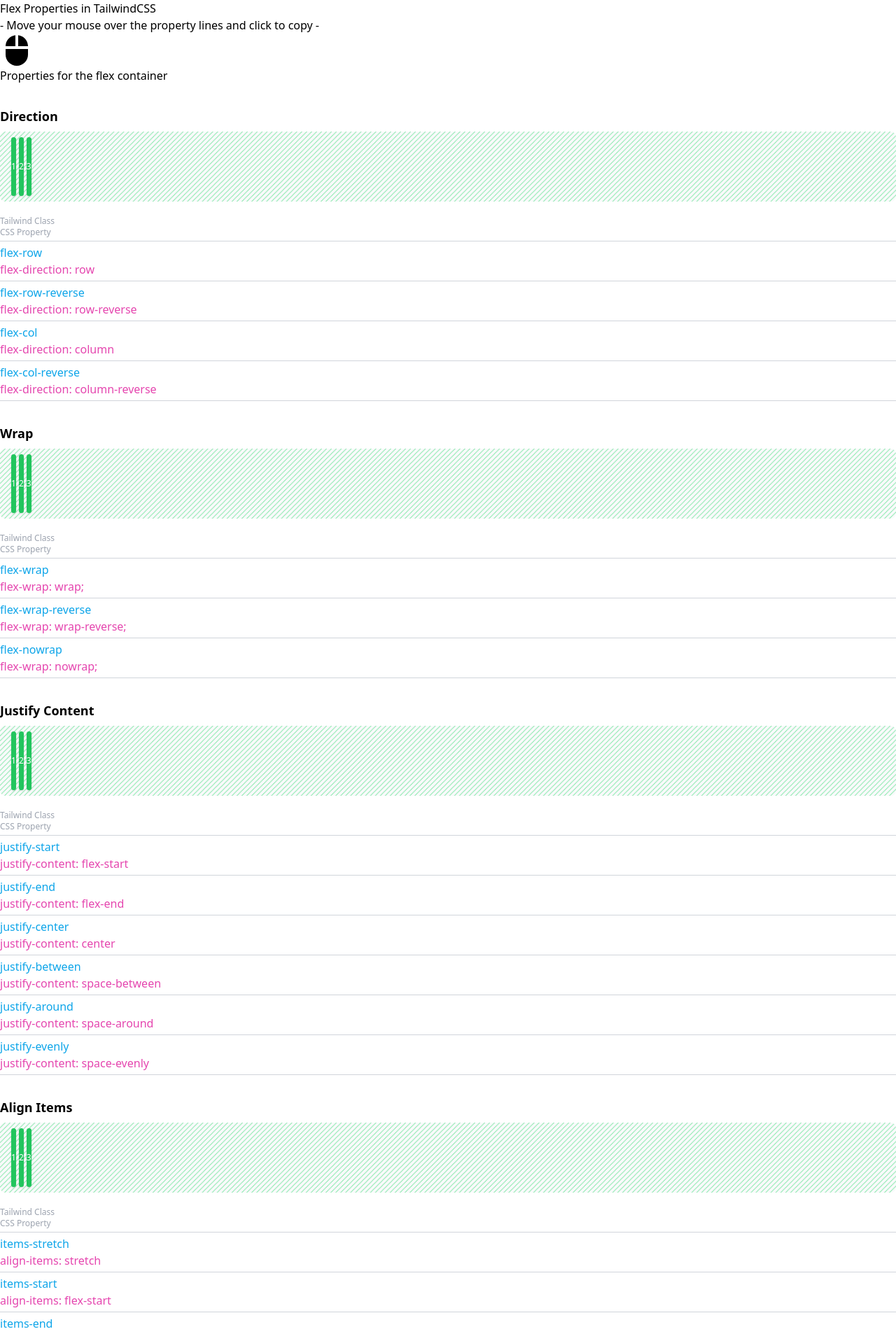
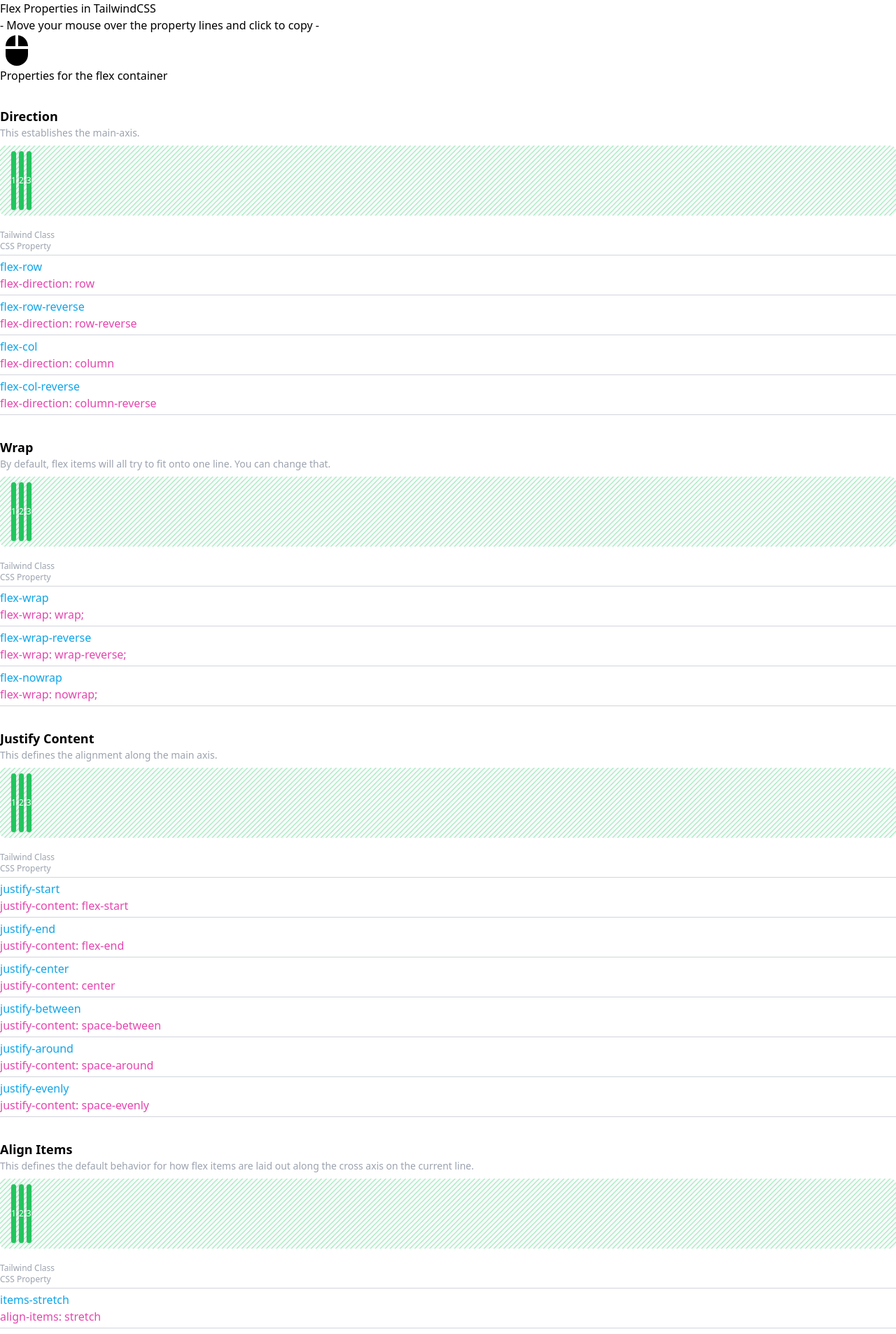
Before and after one commit to hxcode-io/tailwind-flex-cheat-sheet, a Vue app: page / in a window 1280 px wide. Shown: the top 1906 px of the page at 70% size. Built offline with nearby package versions, Linux system fonts and the light colour scheme.

Commit message:
Added description text

```diff
--- a/src/App.vue
+++ b/src/App.vue
@@ -9,6 +9,7 @@
 const flexDirection:PropertyBoxData = {
   type: "container",
   title: "Direction",
+  description: "This establishes the main-axis.",
   count: 3,
   classContainer: "",
   classItems: "w-1/5 h-1/3",
@@ -22,6 +23,7 @@
 const flexWrap:PropertyBoxData = {
   type: "container",
   title: "Wrap",
+  description: "By default, flex items will all try to fit onto one line. You can change that.",
   count: 3,
   classContainer: "",
   classItems: "w-2/5 h-1/3",
@@ -34,6 +36,7 @@
 const flexJustify:PropertyBoxData = {
   type: "container",
   title: "Justify Content",
+  description: "This defines the alignment along the main axis. ",
   count: 3,
   classContainer: "",
   classItems: "w-1/5 h-1/3",
@@ -49,6 +52,7 @@
 const flexAlignItems:PropertyBoxData = {
   type: "container",
   title: "Align Items",
+  description: "This defines the default behavior for how flex items are laid out along the cross axis on the current line.",
   count: 3,
   classContainer: "",
   classItems: "w-1/5",
@@ -64,6 +68,7 @@
 const flexAlignContent:PropertyBoxData = {
   type: "container",
   title: "Align Content",
+  description: "This aligns a flex container’s lines within when there is extra space in the cross-axis.",
   count: 8,
   classContainer: "flex-row flex-wrap",
   classItems: "w-1/5 h-1/3",
@@ -82,6 +87,7 @@
 const flexOrder:PropertyBoxData = {
   type: "items",
   title: "Order",
+  description: "By default, flex items are laid out in the source order.",
   count: 5,
   classContainer: "",
   classItems: "w-1/5 h-1/3",
@@ -95,6 +101,7 @@
 const flexGrow:PropertyBoxData = {
   type: "items",
   title: "Grow",
+  description: "This defines the ability for a flex item to grow if necessary.",
   count: 5,
   classContainer: "",
   classItems: "min-40px h-1/3",
@@ -106,6 +113,7 @@
 const flexShrink:PropertyBoxData = {
   type: "items",
   title: "Shrink",
+  description: "This defines the ability for a flex item to shrink if necessary.",
   count: 5,
   classContainer: "",
   classItems: "w-1/3 h-1/3",
@@ -142,7 +150,7 @@
   <div class="mx-14 my-8">
 <!--    <div class="text-center text-gray-400">Cheatsheet</div>-->
     <h1 class="text-4xl text-center">Flex Properties in TailwindCSS</h1>
-    <div class="text-center text-gray-400 mt-2">
+    <div class="text-center text-gray-500 mt-2">
       - Move your mouse over the property lines and click to copy -
     </div>
     <div class="flex justify-center text-gray-300 mt-2">
@@ -170,9 +178,9 @@
         </div>
       </div>
     </div>
-<!--    <div class="mt-20">-->
-<!--      Inspired by an <a target="blank" href="https://css-tricks.com/snippets/css/a-guide-to-flexbox/">article from CSS-TRICKS</a>-->
-<!--    </div>-->
+    <div class="mt-20">
+      Inspired by an <a target="blank" class="text-blue-700" href="https://css-tricks.com/snippets/css/a-guide-to-flexbox/">article from CSS-TRICKS</a>.
+    </div>
   </div>
 
 
@@ -180,17 +188,17 @@
     <div class="w-full flex flex-col items-center space-y-4 sm:items-end">
       <!-- Notification panel, dynamically insert this into the live region when it needs to be displayed -->
       <transition enter-active-class="transform ease-out duration-300 transition" enter-from-class="translate-y-2 opacity-0 sm:translate-y-0 sm:translate-x-2" enter-to-class="translate-y-0 opacity-100 sm:translate-x-0" leave-active-class="transition ease-in duration-100" leave-from-class="opacity-100" leave-to-class="opacity-0">
-        <div v-if="show" class="bg-green-100 max-w-sm w-full bg-white shadow-lg rounded-lg pointer-events-auto ring-1 ring-black ring-opacity-5 overflow-hidden">
+        <div v-if="show" class="bg-green-500 max-w-sm w-full bg-white shadow-lg rounded-lg pointer-events-auto ring-1 ring-black ring-opacity-5 overflow-hidden">
           <div class="p-4">
             <div class="flex items-start">
               <div class="flex-shrink-0">
-                <ClipboardCheckIcon class="h-6 w-6 text-green-800" aria-hidden="true" />
+                <ClipboardCheckIcon class="h-16 w-16 text-white" aria-hidden="true" />
               </div>
-              <div class="ml-3 w-0 flex-1 pt-0.5">
-                <p class="text-sm font-medium text-gray-900">
+              <div class="ml-3 w-0 flex-1 px-4 py-2">
+                <p class="text-sm font-medium text-white">
                   Copied to clipboard!
                 </p>
-                <p class="mt-1 text-sm text-gray-500">
+                <p class="mt-1 text-sm text-green-200">
                   {{ copiedText }}
                 </p>
               </div>
--- a/src/components/PropertyBox.vue
+++ b/src/components/PropertyBox.vue
@@ -39,6 +39,7 @@
 <template>
   <div class="property-box" :class="{ 'flex-container' : data.type === 'container', 'flex-items': data.type === 'items'}">
     <div class="title">{{ data.title }}</div>
+    <div class="description">{{ data.description }}</div>
     <div class="showbox stripes" :class="containerClass">
       <div v-for="idx in data.count" :key="idx" class="item" :class="(data.type === 'items' && idx === 3) ? oneItemClass : itemClass">
         <span>{{ idx }}</span>
@@ -49,7 +50,7 @@
         <div class="w-1/2">Tailwind Class</div>
         <div class="w-1/2">CSS Property</div>
       </li>
-      <li v-for="item in data.items" :key="item" class="flex data" @mouseenter="selectItem(item)" @mouseleave="selectItem()">
+      <li v-for="item in data.items" :key="item.tailwind" class="flex data" @mouseenter="selectItem(item)" @mouseleave="selectItem()">
         <div class="w-1/2 tailwindColor cursor-pointer" @click="emit('copy', item.tailwind)">{{ item.tailwind }}</div>
         <div class="w-1/2 cssColor cursor-pointer" @click="emit('copy', item.css)">{{ item.css }}</div>
       </li>
@@ -80,7 +81,10 @@
       }
     }
     .title {
-      @apply mb-2 text-lg font-bold text-black;
+      @apply text-lg font-bold text-black;
+    }
+    .description {
+      @apply mb-2 text-gray-400 text-sm;
     }
     .showbox {
       @apply flex bg-white gap-1 px-4 py-2 rounded-lg mb-4;
--- a/src/models/models.ts
+++ b/src/models/models.ts
@@ -3,6 +3,7 @@
 export interface PropertyBoxData {
     type: "container" | "items",
     title: string,
+    description?: string,
     count: number,
     classContainer: string,
     classItems: string,
```
